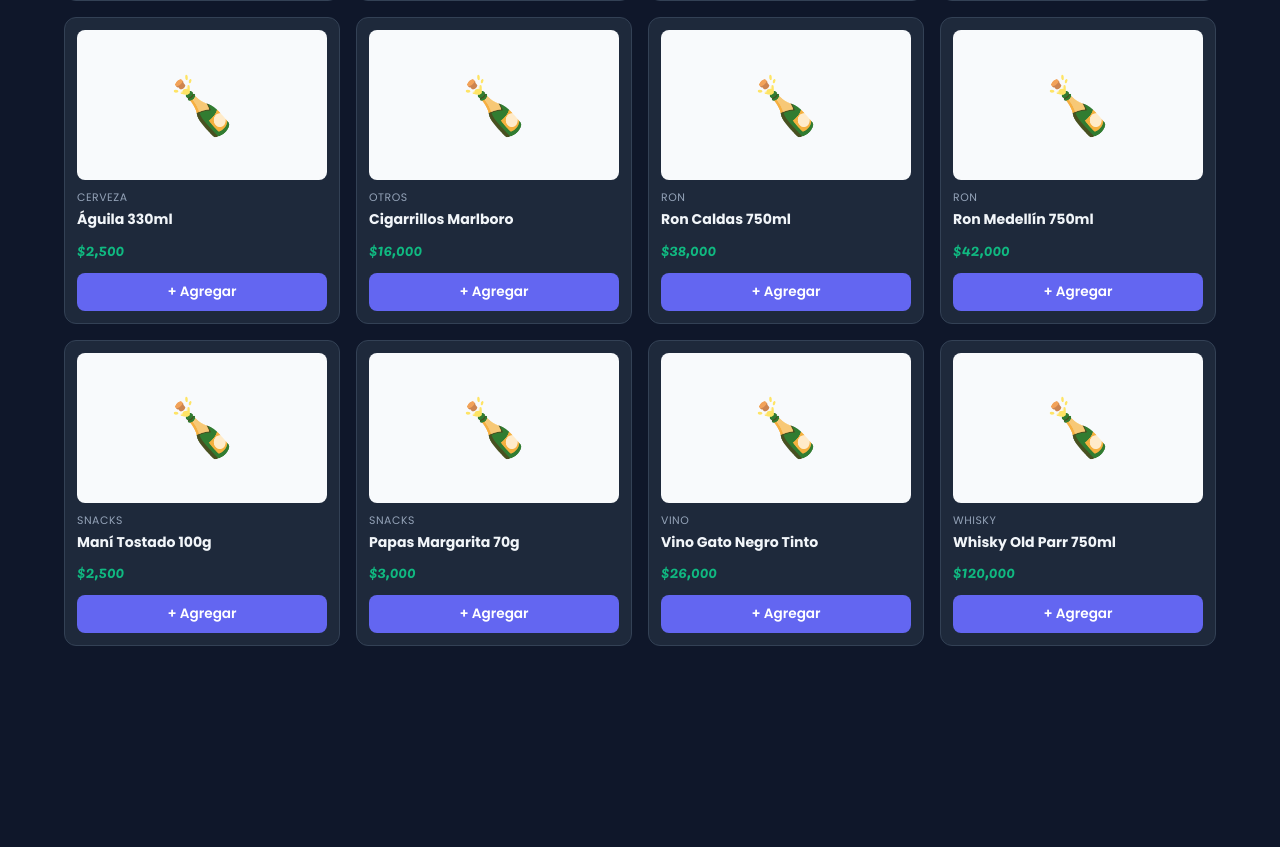
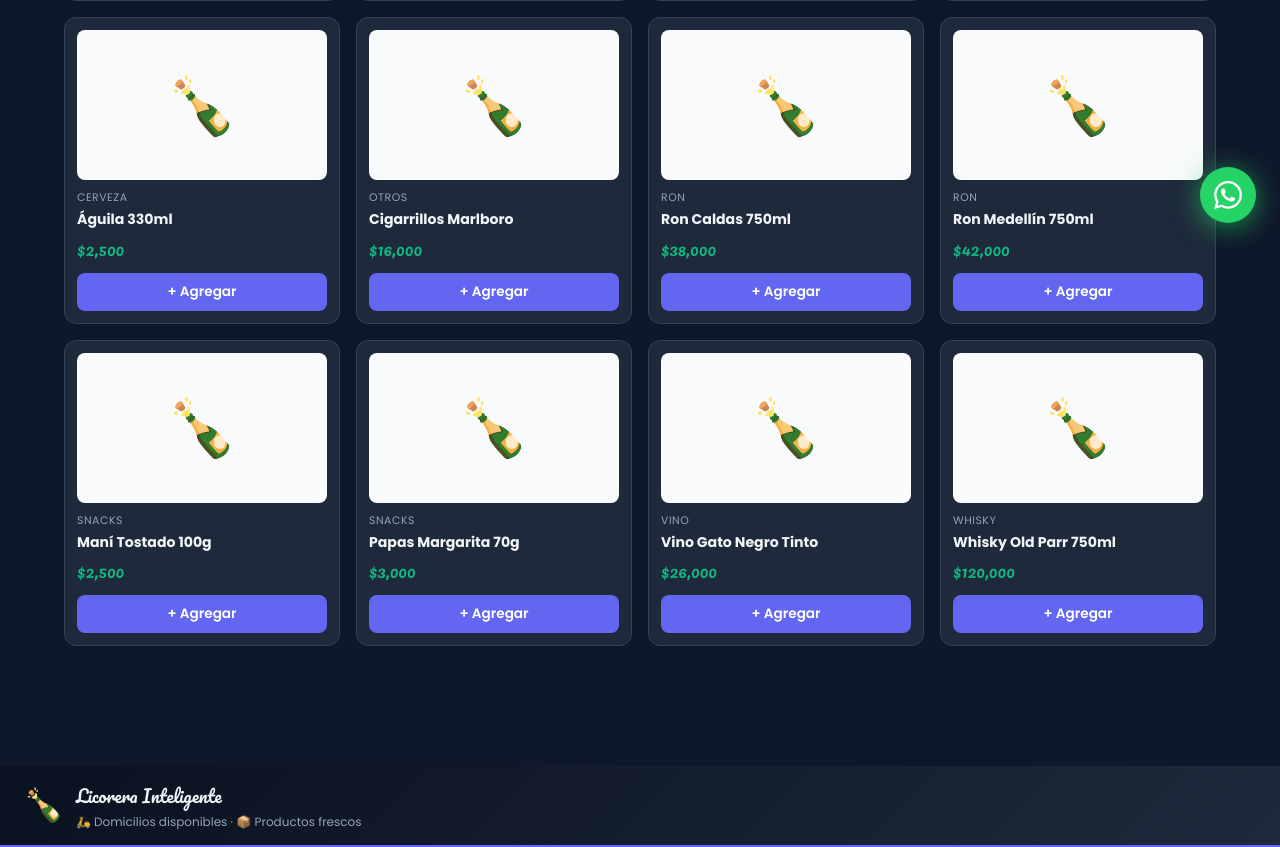
Before and after one commit to KeynerGL/licorera-inteligente, a Flask app: page /store/ in a window 1280 px wide. Shown: the part 553-1400 px from the top of the page. Before the commit the page ends 1199 px from the top, so only its background shows below. Run offline with Flask 3, Linux system fonts and the light colour scheme; data comes from the database, SQL or seed files in the repository; parts of the project's set-up code (start-up, migrations or seed data) failed here and were passed over.

Commit message:
Banner y boton WhatsApp tienda online

```diff
--- a/templates/store/index.html
+++ b/templates/store/index.html
@@ -138,6 +138,45 @@
                     font-family: 'Poppins', sans-serif; }
 
     @media (max-width: 480px) { .cart-panel { width: 100%; } }
+    /* BANNER */
+    .store-banner {
+      background: linear-gradient(135deg, #0a1120, #1e293b);
+      border-bottom: 2px solid #6366f1;
+      padding: 14px 24px;
+      display: flex;
+      align-items: center;
+      justify-content: space-between;
+    }
+    .store-banner-info  { display: flex; align-items: center; gap: 12px; }
+    .store-banner-logo  { font-size: 2rem; }
+    .store-banner-name  { font-family: 'Pacifico', cursive; font-size: 1.1rem; color: #f1f5f9; }
+    .store-banner-sub   { font-size: 0.75rem; color: #94a3b8; margin-top: 2px; }
+
+    /* WHATSAPP FLOTANTE */
+    .whatsapp-float {
+      position: fixed;
+      bottom: 24px;
+      right: 24px;
+      width: 56px;
+      height: 56px;
+      background: #25D366;
+      border-radius: 50%;
+      display: flex;
+      align-items: center;
+      justify-content: center;
+      box-shadow: 0 4px 20px rgba(37,211,102,0.4);
+      z-index: 999;
+      transition: all 0.2s;
+      animation: pulse-wa 2s infinite;
+    }
+    .whatsapp-float:hover {
+      transform: scale(1.1);
+      box-shadow: 0 6px 25px rgba(37,211,102,0.6);
+    }
+    @keyframes pulse-wa {
+      0%, 100% { box-shadow: 0 4px 20px rgba(37,211,102,0.4); }
+      50%       { box-shadow: 0 4px 30px rgba(37,211,102,0.7); }
+    }
   </style>
 </head>
 <body>
@@ -342,5 +381,23 @@ function filterCat(cat, btn) {
   });
 }
 </script>
+<!-- BANNER NEGOCIO -->
+<div class="store-banner">
+  <div class="store-banner-info">
+    <span class="store-banner-logo">🍾</span>
+    <div>
+      <div class="store-banner-name">Licorera Inteligente</div>
+      <div class="store-banner-sub">🛵 Domicilios disponibles · 📦 Productos frescos</div>
+    </div>
+  </div>
+</div>
+
+<!-- BOTÓN WHATSAPP FLOTANTE -->
+<a href="https://wa.me/573103360065?text=Hola!%20Quiero%20hacer%20un%20pedido%20%F0%9F%8D%BE"
+   target="_blank" class="whatsapp-float">
+  <svg viewBox="0 0 24 24" fill="white" width="28" height="28">
+    <path d="M17.472 14.382c-.297-.149-1.758-.867-2.03-.967-.273-.099-.471-.148-.67.15-.197.297-.767.966-.94 1.164-.173.199-.347.223-.644.075-.297-.15-1.255-.463-2.39-1.475-.883-.788-1.48-1.761-1.653-2.059-.173-.297-.018-.458.13-.606.134-.133.298-.347.446-.52.149-.174.198-.298.298-.497.099-.198.05-.371-.025-.52-.075-.149-.669-1.612-.916-2.207-.242-.579-.487-.5-.669-.51-.173-.008-.371-.01-.57-.01-.198 0-.52.074-.792.372-.272.297-1.04 1.016-1.04 2.479 0 1.462 1.065 2.875 1.213 3.074.149.198 2.096 3.2 5.077 4.487.709.306 1.262.489 1.694.625.712.227 1.36.195 1.871.118.571-.085 1.758-.719 2.006-1.413.248-.694.248-1.289.173-1.413-.074-.124-.272-.198-.57-.347m-5.421 7.403h-.004a9.87 9.87 0 01-5.031-1.378l-.361-.214-3.741.982.998-3.648-.235-.374a9.86 9.86 0 01-1.51-5.26c.001-5.45 4.436-9.884 9.888-9.884 2.64 0 5.122 1.03 6.988 2.898a9.825 9.825 0 012.893 6.994c-.003 5.45-4.437 9.884-9.885 9.884m8.413-18.297A11.815 11.815 0 0012.05 0C5.495 0 .16 5.335.157 11.892c0 2.096.547 4.142 1.588 5.945L.057 24l6.305-1.654a11.882 11.882 0 005.683 1.448h.005c6.554 0 11.89-5.335 11.893-11.893a11.821 11.821 0 00-3.48-8.413z"/>
+  </svg>
+</a>
 </body>
 </html>
```
